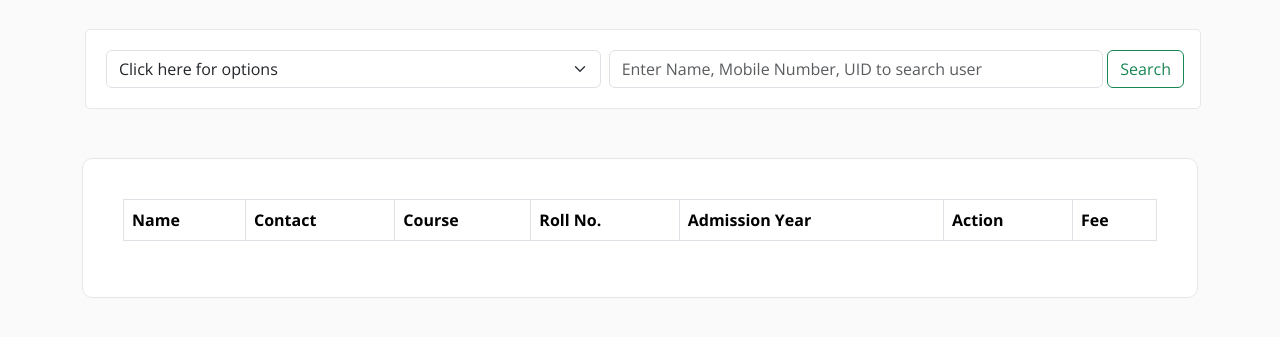
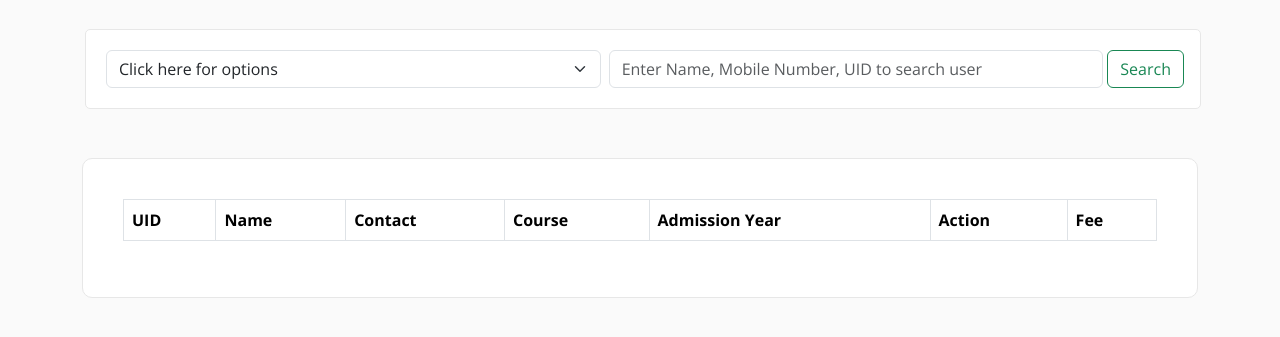
Before and after one commit to Borapolyclinic/biahs, a PHP site: page /admin/user-search-student-data.php in a window 1280 px wide. Shown: the part 136-473 px from the top of the page. Run offline with PHP 8.4, Linux system fonts and the light colour scheme; data that the repository does not hold is empty.

Commit message:
modified:   admin/user-search-student-data.php

```diff
--- a/admin/user-search-student-data.php
+++ b/admin/user-search-student-data.php
@@ -48,10 +48,10 @@
         <table class="table table-bordered table-striped">
             <thead>
                 <tr>
+                    <th scope="col">UID</th>
                     <th scope="col">Name</th>
                     <th scope="col">Contact</th>
                     <th scope="col">Course</th>
-                    <th scope="col">Roll No.</th>
                     <th scope="col">Admission Year</th>
                     <th scope="col">Action</th>
                     <th scope="col">Fee</th>
@@ -81,16 +81,16 @@
                             $student_name = $row['student_name'];
                             $student_contact = $row['student_contact'];
                             $student_course = $row['student_course'];
-                            $student_roll = $row['student_roll'];
-                            $student_admission_date = $row['student_admission_date'];
+                            $student_enrollment_number = $row['student_enrollment_number'];
+                            $student_admission_year = $row['student_admission_year'];
                             $student_added_by = $row['student_added_by'];
                 ?>
                 <tr>
+                    <td><?php echo $student_enrollment_number ?></td>
                     <th scope="row"><?php echo $student_name ?></th>
                     <td><?php echo $student_contact ?></td>
                     <td><?php echo $student_course ?></td>
-                    <td><?php echo $student_roll ?></td>
-                    <td><?php echo $student_admission_date ?></td>
+                    <td><?php echo $student_admission_year ?></td>
                     <td>
                         <form action="user-student-details.php" method="post">
                             <input type="text" value="<?php echo $student_id ?>" name="student_id" hidden>
```
